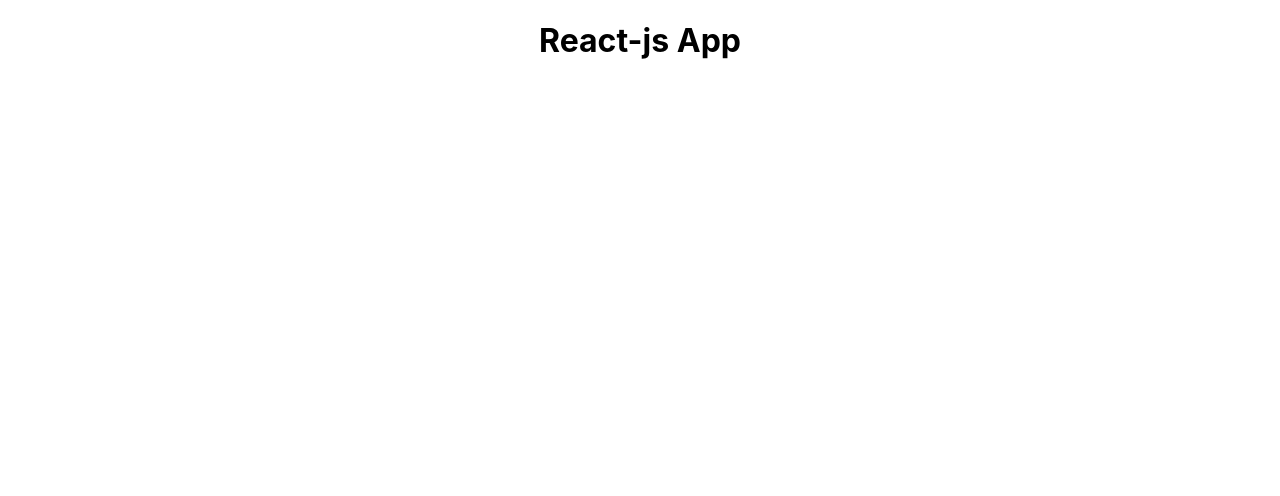
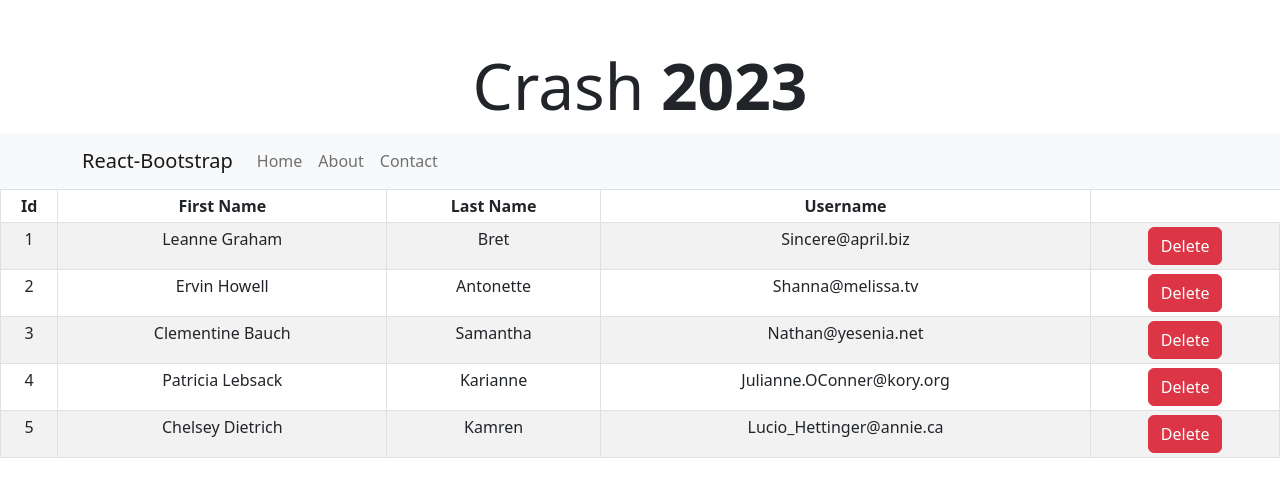
Before and after one commit to mayurkhandale/React-Training, a React (Create React App) app in the folder myapp/: page /home in a window 1280 px wide. Shown: the top 496 px of the page. Built offline with nearby package versions, Linux system fonts and the light colour scheme.

Commit message:
react-redux added

```diff
--- a/myapp/src/App.js
+++ b/myapp/src/App.js
@@ -1,10 +1,31 @@
-import logo from './logo.svg';
+
+import React, { useState, useEffect } from 'react';
 import './App.css';
+import Home from './Components/Home';
+import About from './Components/About';
+import Contact from './Components/Contact';
+import NavBar from './NavBar';
+
+import { Routes, Route, Link } from 'react-router-dom';
 
 function App() {
+  const [status, setStatus] = useState();
+
   return (
     <div className="App">
-      <h1>React-js App </h1>
+      <div className="row">
+        <div className="col text-center mt-5">
+
+          <p className="h3 display-3">Crash  <span className="fw-bold">2023</span></p>
+        </div>
+      </div>
+      <Routes>
+        <Route path='/' element={<NavBar />}>
+          <Route path='home' element={<Home />} />
+          <Route path='about' element={<About />} />
+          <Route path='contact' element={<Contact />} />
+        </Route>
+      </Routes>
 
     </div>
   );
--- /dev/null
+++ b/myapp/src/Components/About.js
@@ -0,0 +1,7 @@
+import React from 'react'
+
+export default function About() {
+  return (
+    <div>About</div>
+  )
+}
--- /dev/null
+++ b/myapp/src/Components/Contact.js
@@ -0,0 +1,7 @@
+import React from 'react'
+
+export default function Contact() {
+  return (
+    <div>Contact</div>
+  )
+}
--- /dev/null
+++ b/myapp/src/Components/Home.js
@@ -0,0 +1,63 @@
+import React, { useState, useEffect } from 'react'
+import Table from 'react-bootstrap/Table';
+import { useSelector,useDispatch } from 'react-redux';
+import Button from 'react-bootstrap/Button';
+import { updateSelected } from '../redux/features/employee.feature';
+export default function Home() {
+    const state = useSelector((state) => {
+        return state["employees"]
+    })
+
+    let dispatch=useDispatch();
+    console.log(state, '777')
+
+    const handleClick=(id)=>{
+
+       let s= confirm('are you really want to Delete');
+       console.log(s,'17')
+       if(s){
+        dispatch(updateSelected(id))
+       }
+
+
+    }
+    return (
+        <div>
+
+            <Table striped bordered hover size="sm">
+                <thead>
+                    <tr>
+                        <th>Id</th>
+                        <th>First Name</th>
+                        <th>Last Name</th>
+                        <th>Username</th>
+                    </tr>
+                </thead>
+                <tbody>
+                    {
+                        state.employees && state.employees.map(items=>{
+                            return(
+                                <>
+                                <tr>
+                                    <td>{items.id}</td>
+                                    <td>{items.name}</td>
+                                    <td>{items.username}</td>
+                                    <td>{items.email}</td>
+                                    <td><Button variant="danger" onClick={()=>handleClick(items.id)}>Delete</Button>{' '}</td>
+                                    </tr>
+
+
+                                </>
+                            )
+                        })
+
+                    }
+
+
+                </tbody>
+            </Table>
+
+
+        </div>
+    )
+}
--- /dev/null
+++ b/myapp/src/NavBar.js
@@ -0,0 +1,30 @@
+import React from 'react'
+import Container from 'react-bootstrap/Container';
+import Nav from 'react-bootstrap/Nav';
+import Navbar from 'react-bootstrap/Navbar';
+import NavDropdown from 'react-bootstrap/NavDropdown';
+import { Link, Outlet } from 'react-router-dom'
+export default function NavBar() {
+    return (
+        <div>
+
+            <Navbar bg="light" expand="lg">
+                <Container>
+                    <Navbar.Brand href="#home">React-Bootstrap</Navbar.Brand>
+                    <Navbar.Toggle aria-controls="basic-navbar-nav" />
+                    <Navbar.Collapse id="basic-navbar-nav">
+                        <Nav className="me-auto">
+
+                            <Nav.Link href="/home">Home</Nav.Link>
+                            <Nav.Link href="/about">About</Nav.Link>
+                            <Nav.Link href="/contact">Contact</Nav.Link>
+
+                        </Nav>
+                    </Navbar.Collapse>
+                </Container>
+            </Navbar>
+
+            <Outlet />
+        </div>
+    )
+}
--- a/myapp/src/index.js
+++ b/myapp/src/index.js
@@ -3,11 +3,22 @@ import ReactDOM from 'react-dom/client';
 import './index.css';
 import App from './App';
 import reportWebVitals from './reportWebVitals';
-
+import 'bootstrap/dist/css/bootstrap.min.css';
+import {Provider} from 'react-redux'
+import { BrowserRouter } from "react-router-dom";
+import store from './redux/store';
 const root = ReactDOM.createRoot(document.getElementById('root'));
 root.render(
   <React.StrictMode>
-    <App />
+    <Provider store={store}>
+    <BrowserRouter>
+      <App />
+    </BrowserRouter>
+    </Provider>
+
+
+
+
   </React.StrictMode>
 );
 
--- /dev/null
+++ b/myapp/src/redux/features/employee.feature.js
@@ -0,0 +1,21 @@
+import { EmployeeService } from "../../services/EmployeeService";
+import { createSlice } from "@reduxjs/toolkit";
+
+
+const initialState={
+    employees:EmployeeService.getAllEmployees()
+}
+
+const employeeSlice=createSlice({
+    name:"employee",
+    initialState:initialState,
+    reducers:{
+        updateSelected:function(state,action){
+            console.log(state.employees,'1515')
+            state.employees=state.employees.filter(employee=>employee.id!=action.payload)
+        }
+    }
+})
+
+export const {updateSelected}=employeeSlice.actions;
+export default employeeSlice.reducer;
--- /dev/null
+++ b/myapp/src/redux/rootReducer.js
@@ -0,0 +1,7 @@
+
+import employeeReducer from './features/employee.feature'
+const rootReducer={
+    employees:employeeReducer
+}
+
+export default rootReducer
--- /dev/null
+++ b/myapp/src/redux/store.js
@@ -0,0 +1,8 @@
+import {configureStore} from  '@reduxjs/toolkit';
+import rootReducer from './rootReducer';
+
+const store=configureStore({
+    reducer:rootReducer
+})
+
+export default store;
--- /dev/null
+++ b/myapp/src/services/EmployeeService.js
@@ -0,0 +1,44 @@
+export class EmployeeService{
+
+    static employeeList = [
+        {
+            "id": 1,
+            "name": "Leanne Graham",
+            "username": "Bret",
+            "email": "Sincere@april.biz",
+            isSelected : false
+        },
+        {
+            "id": 2,
+            "name": "Ervin Howell",
+            "username": "Antonette",
+            "email": "Shanna@melissa.tv",
+            isSelected : false
+        },
+        {
+            "id": 3,
+            "name": "Clementine Bauch",
+            "username": "Samantha",
+            "email": "Nathan@yesenia.net",
+            isSelected : false
+        },
+        {
+            "id": 4,
+            "name": "Patricia Lebsack",
+            "username": "Karianne",
+            "email": "Julianne.OConner@kory.org",
+            isSelected : false
+        },
+        {
+            "id": 5,
+            "name": "Chelsey Dietrich",
+            "username": "Kamren",
+            "email": "Lucio_Hettinger@annie.ca",
+            isSelected : false
+        }
+    ];
+
+    static getAllEmployees(){
+        return this.employeeList;
+    }
+}
```
Also changed, not shown: myapp/package.json (+11 -0 lines), 1 other file (tests, documents, lock files or other folders).
